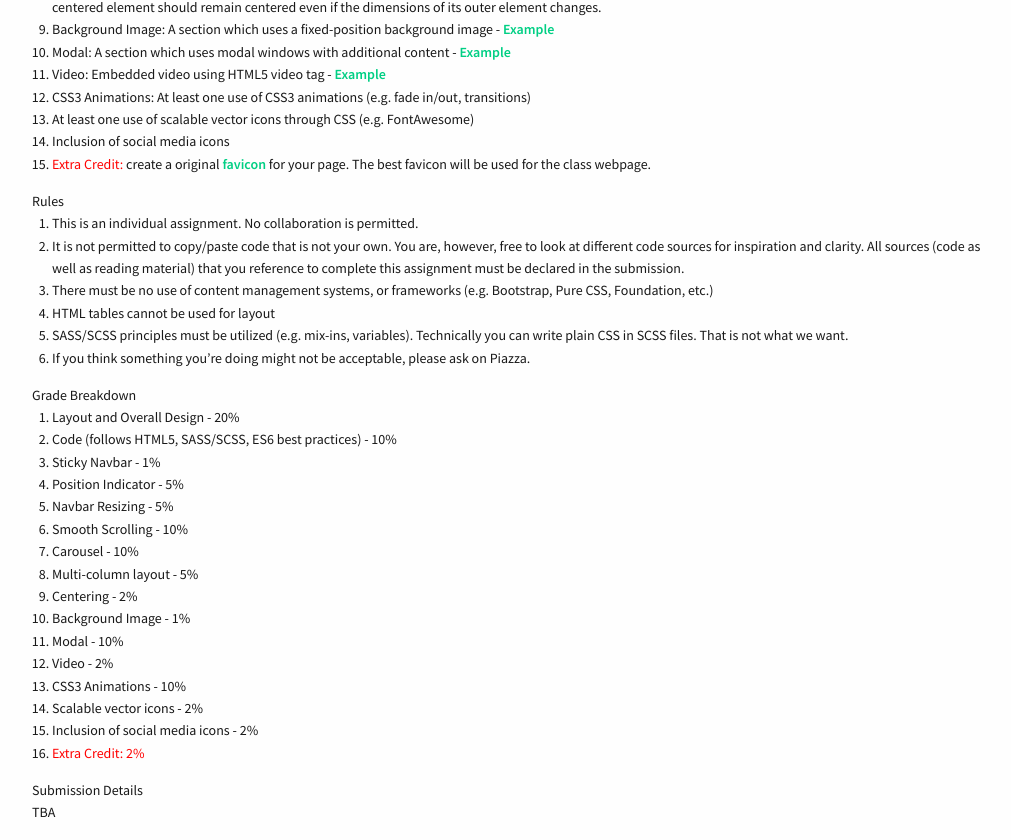
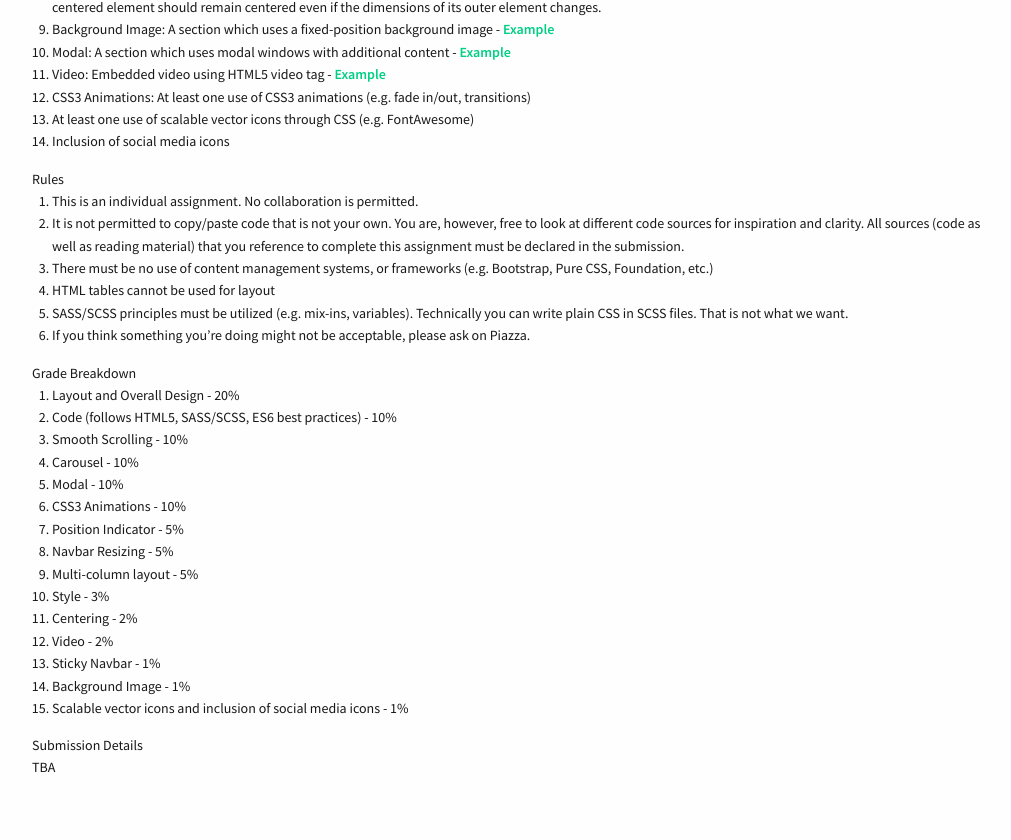
Before and after one commit to hanjinda/cs498rk.fa17, a website: page labs/MP-1/index.html in a window 1280 px wide. Shown: the part 844-1684 px from the top of the page, without its empty margins (123-1134 px from the left). After the commit the page ends 1639 px from the top, so only its background shows below. Drawn offline with nearby package versions, Linux system fonts and the light colour scheme.

Commit message:
Updated rubric for mp1

```diff
--- a/labs/MP-1/index.html
+++ b/labs/MP-1/index.html
@@ -57,7 +57,6 @@
   <li>CSS3 Animations: At least one use of CSS3 animations (e.g. fade in/out, transitions)</li>
   <li>At least one use of scalable vector icons through CSS (e.g. FontAwesome)</li>
   <li>Inclusion of social media icons</li>
-  <li><span style="color: red"> Extra Credit: </span>create a original <a href="http://en.wikipedia.org/wiki/Favicon">favicon</a> for your page. The best favicon will be used for the class webpage.</li>
 </ol>
 
 <div class="section-heading">Rules</div>
@@ -75,20 +74,19 @@
 <ol>
   <li>Layout and Overall Design - 20%</li>
   <li>Code (follows HTML5, SASS/SCSS, ES6 best practices) - 10%</li>
-  <li>Sticky Navbar - 1%</li>
+  <li>Smooth Scrolling - 10%</li>
+  <li>Carousel - 10%</li>
+  <li>Modal - 10%</li>
+  <li>CSS3 Animations - 10%</li>
   <li>Position Indicator - 5%</li>
   <li>Navbar Resizing - 5%</li>
-  <li>Smooth Scrolling - 10%</li>
-  <li>Carousel - 10%</li>
   <li>Multi-column layout - 5%</li>
+  <li>Style - 3%</li>
   <li>Centering - 2%</li>
+  <li>Video - 2%</li>
+  <li>Sticky Navbar - 1%</li>
   <li>Background Image - 1%</li>
-  <li>Modal - 10%</li>
-  <li>Video - 2%</li>
-  <li>CSS3 Animations - 10%</li>
-  <li>Scalable vector icons - 2%</li>
-  <li>Inclusion of social media icons - 2%</li>
-  <li><span style="color: red"> Extra Credit: 2% </span></li>
+  <li>Scalable vector icons and inclusion of social media icons - 1% </li>
 </ol>
 
 <div class="section-heading">Submission Details</div>
```
